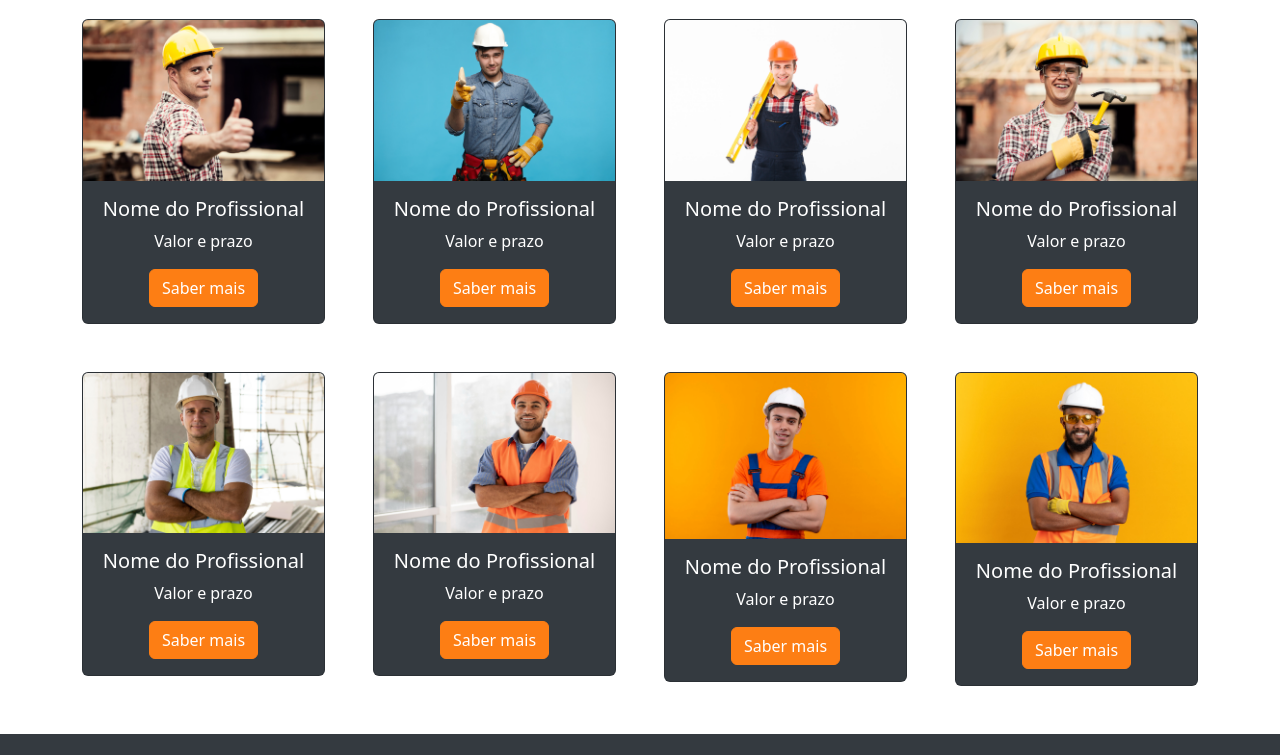
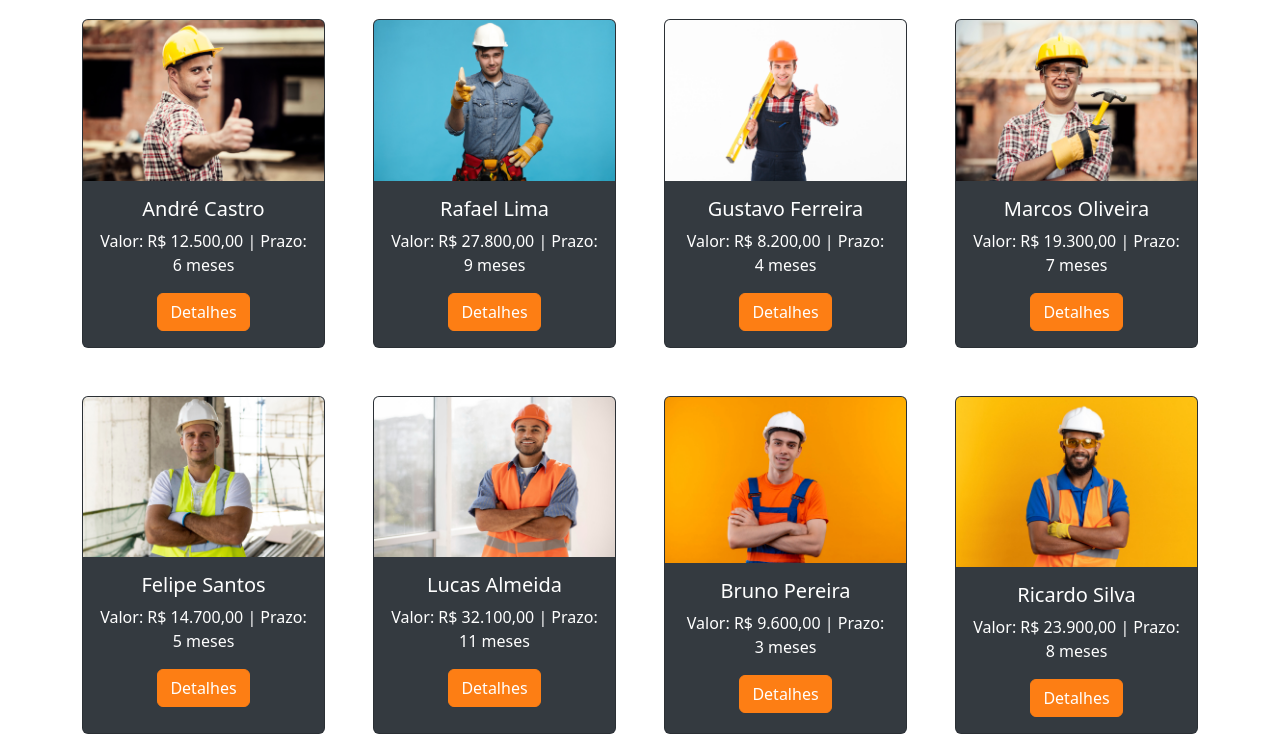
Before and after one commit to ICEI-PUC-Minas-PMV-ADS/PMV-ADS-2023-1-E1-PROJ-WEB-T11-Time2-CONCRETIZE, a website: page src/orcamentos.html in a window 1280 px wide. Shown: the part 187-942 px from the top of the page. Drawn offline with nearby package versions, Linux system fonts and the light colour scheme.

Commit message:
Atualização da descrição dos cards e dos menus

```diff
--- a/src/orcamentos.html
+++ b/src/orcamentos.html
@@ -16,7 +16,7 @@
   <header>
     <nav class="navbar navbar-expand-lg bg-dark py-3">
       <div class="container">
-        <a class="navbar-brand" href="#">
+        <a class="navbar-brand" href="../index.html">
           <img src="../assets/img/logo-concretize.png" alt="Concretize" width="184" height="43"
             class="d-inline-block align-text-top">
         </a>
@@ -27,10 +27,10 @@
         <div class="collapse navbar-collapse" id="navbarNavDropdown">
           <ul class="navbar-nav ms-auto">
             <li class="nav-item px-2">
-              <a class="text-light nav-link active" aria-current="page" href="#">Home</a>
+              <a class="text-light nav-link active" aria-current="page" href="../index.html">Home</a>
             </li>
             <li class="nav-item px-2">
-              <a class="text-light nav-link" href="#">Solicite seu serviço</a>
+              <a class="text-light nav-link" href="./solicitacao-servico.html">Solicite seu serviço</a>
             </li>
             <li class="nav-item dropdown px-2">
               <a class="text-light nav-link dropdown-toggle" href="#" role="button" data-bs-toggle="dropdown"
@@ -52,8 +52,8 @@
                 Meu painel
               </button>
               <ul class="dropdown-menu dropdown-menu-end">
-                <li><a class="dropdown-item" href="#">Meu perfil</a></li>
-                <li><a class="dropdown-item" href="#">Serviços solicitados</a></li>
+                <li><a class="dropdown-item" href="./painel.html">Meu perfil</a></li>
+                <li><a class="dropdown-item" href="./orcamentos.html">Serviços solicitados</a></li>
               </ul>
             </li>
           </ul>
@@ -66,82 +66,82 @@
       <h1 class="mb-4">Orçamentos</h1>
       <div class="row row-cols-1 row-cols-sm-2 row-cols-md-3 row-cols-lg-4 g-5">
         <div class="col text-center">
-          <div class="card text-bg-dark">
+          <div class="card text-bg-dark card h-100">
             <img src="../assets/img/orcamentos/profile1.jpg" class="card-img-top" alt="Profile 1">
             <div class="card-body">
-              <h5 class="card-title">Nome do Profissional</h5>
-              <p class="card-text">Valor e prazo</p>
-              <button type="button" class="btn btn-primary">Saber mais</button>
+              <h5 class="card-title">André Castro</h5>
+              <p class="card-text">Valor: R$ 12.500,00 | Prazo: 6 meses</p>
+              <button type="button" class="btn btn-primary">Detalhes</button>
             </div>
           </div>
         </div>
         <div class="col text-center">
-          <div class="card text-bg-dark">
+          <div class="card text-bg-dark card h-100">
             <img src="../assets/img/orcamentos/profile2.jpg" class="card-img-top img-fluid" alt="Profile 2">
             <div class="card-body">
-              <h5 class="card-title">Nome do Profissional</h5>
-              <p class="card-text">Valor e prazo</p>
-              <button type="button" class="btn btn-primary">Saber mais</button>
+              <h5 class="card-title">Rafael Lima</h5>
+              <p class="card-text">Valor: R$ 27.800,00 | Prazo: 9 meses</p>
+              <button type="button" class="btn btn-primary">Detalhes</button>
             </div>
           </div>
         </div>
         <div class="col text-center">
-          <div class="card text-bg-dark">
+          <div class="card text-bg-dark card h-100">
             <img src="../assets/img/orcamentos/profile3.jpg" class="card-img-top" alt="Profile 3">
             <div class="card-body">
-              <h5 class="card-title">Nome do Profissional</h5>
-              <p class="card-text">Valor e prazo</p>
-              <button type="button" class="btn btn-primary">Saber mais</button>
+              <h5 class="card-title">Gustavo Ferreira</h5>
+              <p class="card-text">Valor: R$ 8.200,00 | Prazo: 4 meses</p>
+              <button type="button" class="btn btn-primary">Detalhes</button>
             </div>
           </div>
         </div>
         <div class="col text-center">
-          <div class="card text-bg-dark">
+          <div class="card text-bg-dark card h-100">
             <img src="../assets/img/orcamentos/profile4.jpg" class="card-img-top" alt="Profile 4">
             <div class="card-body">
-              <h5 class="card-title">Nome do Profissional</h5>
-              <p class="card-text">Valor e prazo</p>
-              <button type="button" class="btn btn-primary">Saber mais</button>
+              <h5 class="card-title">Marcos Oliveira</h5>
+              <p class="card-text">Valor: R$ 19.300,00 | Prazo: 7 meses</p>
+              <button type="button" class="btn btn-primary">Detalhes</button>
             </div>
           </div>
         </div>
         <div class="col text-center">
-          <div class="card text-bg-dark">
+          <div class="card text-bg-dark card h-100">
             <img src="../assets/img/orcamentos/profile5.jpg" class="card-img-top" alt="Profile 5">
             <div class="card-body">
-              <h5 class="card-title">Nome do Profissional</h5>
-              <p class="card-text">Valor e prazo</p>
-              <button type="button" class="btn btn-primary">Saber mais</button>
+              <h5 class="card-title">Felipe Santos</h5>
+              <p class="card-text">Valor: R$ 14.700,00 | Prazo: 5 meses</p>
+              <button type="button" class="btn btn-primary">Detalhes</button>
             </div>
           </div>
         </div>
         <div class="col text-center">
-          <div class="card text-bg-dark">
+          <div class="card text-bg-dark card h-100">
             <img src="../assets/img/orcamentos/profile6.jpg" class="card-img-top img-fluid" alt="Profile 6">
             <div class="card-body">
-              <h5 class="card-title">Nome do Profissional</h5>
-              <p class="card-text">Valor e prazo</p>
-              <button type="button" class="btn btn-primary">Saber mais</button>
+              <h5 class="card-title">Lucas Almeida</h5>
+              <p class="card-text">Valor: R$ 32.100,00 | Prazo: 11 meses</p>
+              <button type="button" class="btn btn-primary">Detalhes</button>
             </div>
           </div>
         </div>
         <div class="col text-center">
-          <div class="card text-bg-dark">
+          <div class="card text-bg-dark card h-100">
             <img src="../assets/img/orcamentos/profile7.jpg" class="card-img-top img-fluid" alt="Profile 7">
             <div class="card-body">
-              <h5 class="card-title">Nome do Profissional</h5>
-              <p class="card-text">Valor e prazo</p>
-              <button type="button" class="btn btn-primary">Saber mais</button>
+              <h5 class="card-title">Bruno Pereira</h5>
+              <p class="card-text">Valor: R$ 9.600,00 | Prazo: 3 meses</p>
+              <button type="button" class="btn btn-primary">Detalhes</button>
             </div>
           </div>
         </div>
         <div class="col text-center">
-          <div class="card text-bg-dark">
+          <div class="card text-bg-dark card h-100">
             <img src="../assets/img/orcamentos/profile8.jpg" class="card-img-top img-fluid" alt="Profile 8">
             <div class="card-body">
-              <h5 class="card-title">Nome do Profissional</h5>
-              <p class="card-text">Valor e prazo</p>
-              <button type="button" class="btn btn-primary">Saber mais</button>
+              <h5 class="card-title">Ricardo Silva</h5>
+              <p class="card-text">Valor: R$ 23.900,00 | Prazo: 8 meses</p>
+              <button type="button" class="btn btn-primary">Detalhes</button>
             </div>
           </div>
         </div>
```
